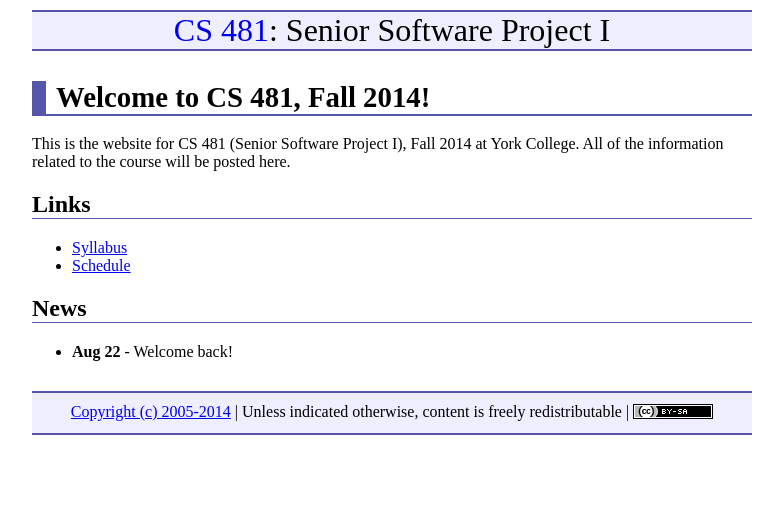
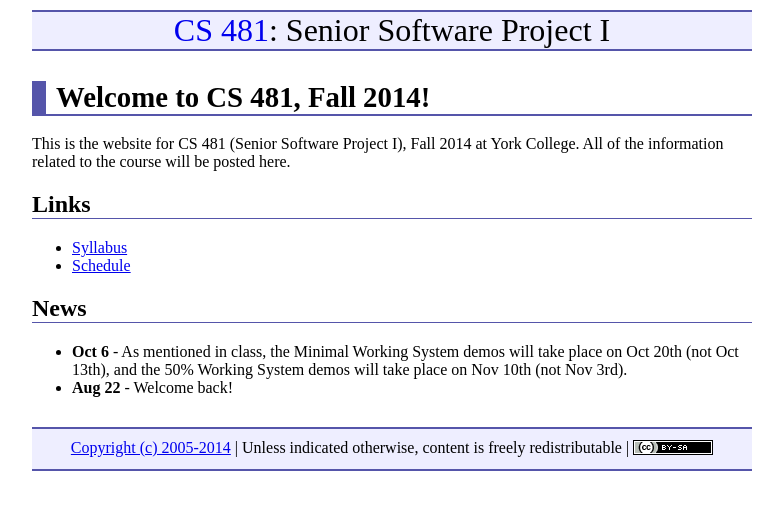
Before and after one commit to ycpcs/cs481-fall2014, a Jekyll site: the page built from index.md, in a window 1280 px wide. Shown: the top 510 px of the page, without its empty margins (248-1031 px from the left). Built offline with Jekyll 4.4.1, drawn with Linux system fonts in a browser that asks for light colours; nearby versions of some CDN libraries; Markdown is read by kramdown in place of the engine named in the settings.

Commit message:
news item about MWS and 50%WS dates

```diff
--- a/index.md
+++ b/index.md
@@ -14,4 +14,5 @@ This is the website for CS 481 (Senior Software Project I), Fall 2014 at York Co
 
 ## News
 
+* **Oct 6** - As mentioned in class, the Minimal Working System demos will take place on Oct 20th (not Oct 13th), and the 50% Working System demos will take place on Nov 10th (not Nov 3rd).
 * **Aug 22** - Welcome back!
```
